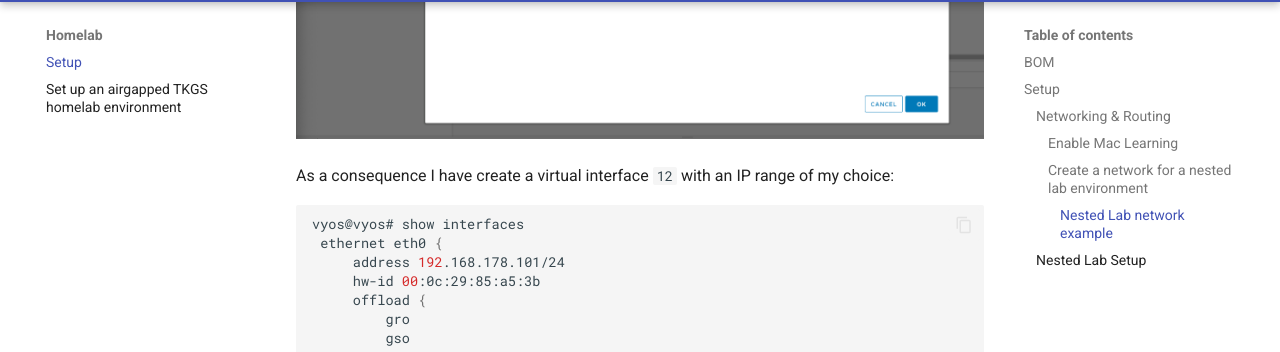
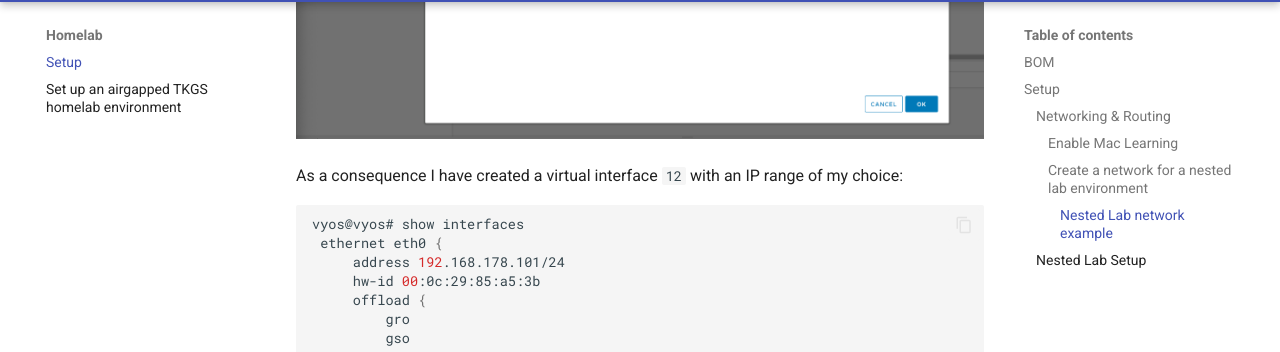
Before and after one commit to Knappek/Knappek.github.io, an MkDocs documentation site: the page built from docs/homelab/index.md, in a window 1280 px wide and 900 px high, scrolled down 4475 px. Shown: the part 94-446 px from the top of the window. Built offline with MkDocs 1.6.1 and Material for MkDocs 9.7.7, drawn with Linux system fonts in a browser that asks for light colours; emoji names are drawn with the system emoji font; comment, search, counter and statistics services are not loaded; some of the changed text lies outside the part shown.

````diff
--- a/docs/homelab/index.md
+++ b/docs/homelab/index.md
@@ -110,7 +110,7 @@ I have create a distributed port group called `TKGM` with VLAN ID `12`:
 
 ![TKGM Port Group](images/tkgm-pg.png)
 
-As a consequence I have create a virtual interface `12` with an IP range of my choice:
+As a consequence I have created a virtual interface `12` with an IP range of my choice:
 
 ```sh
 vyos@vyos# show interfaces
````
Also changed, not shown: other parts of docs/homelab/index.md (+2 -0 lines).
